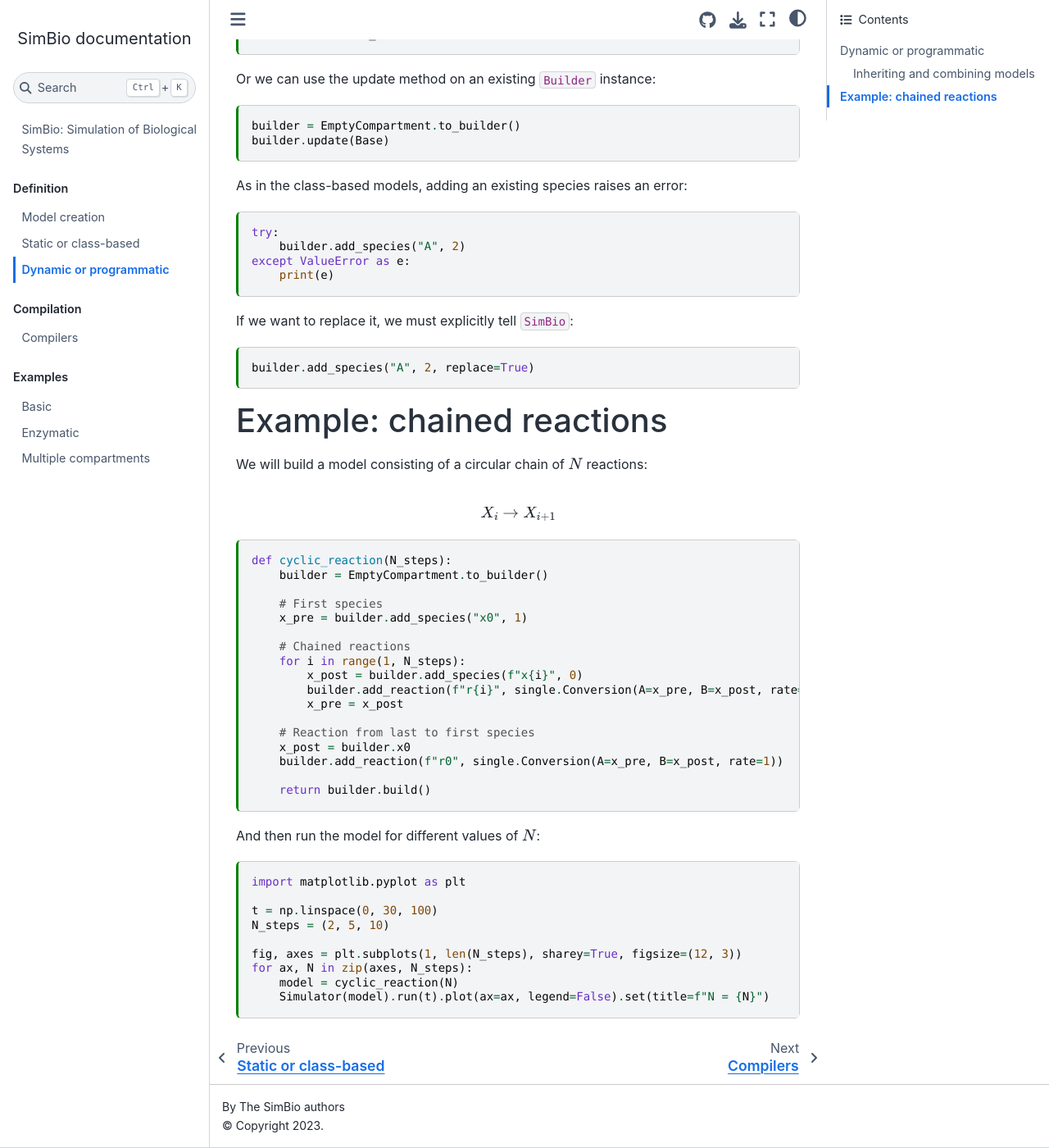
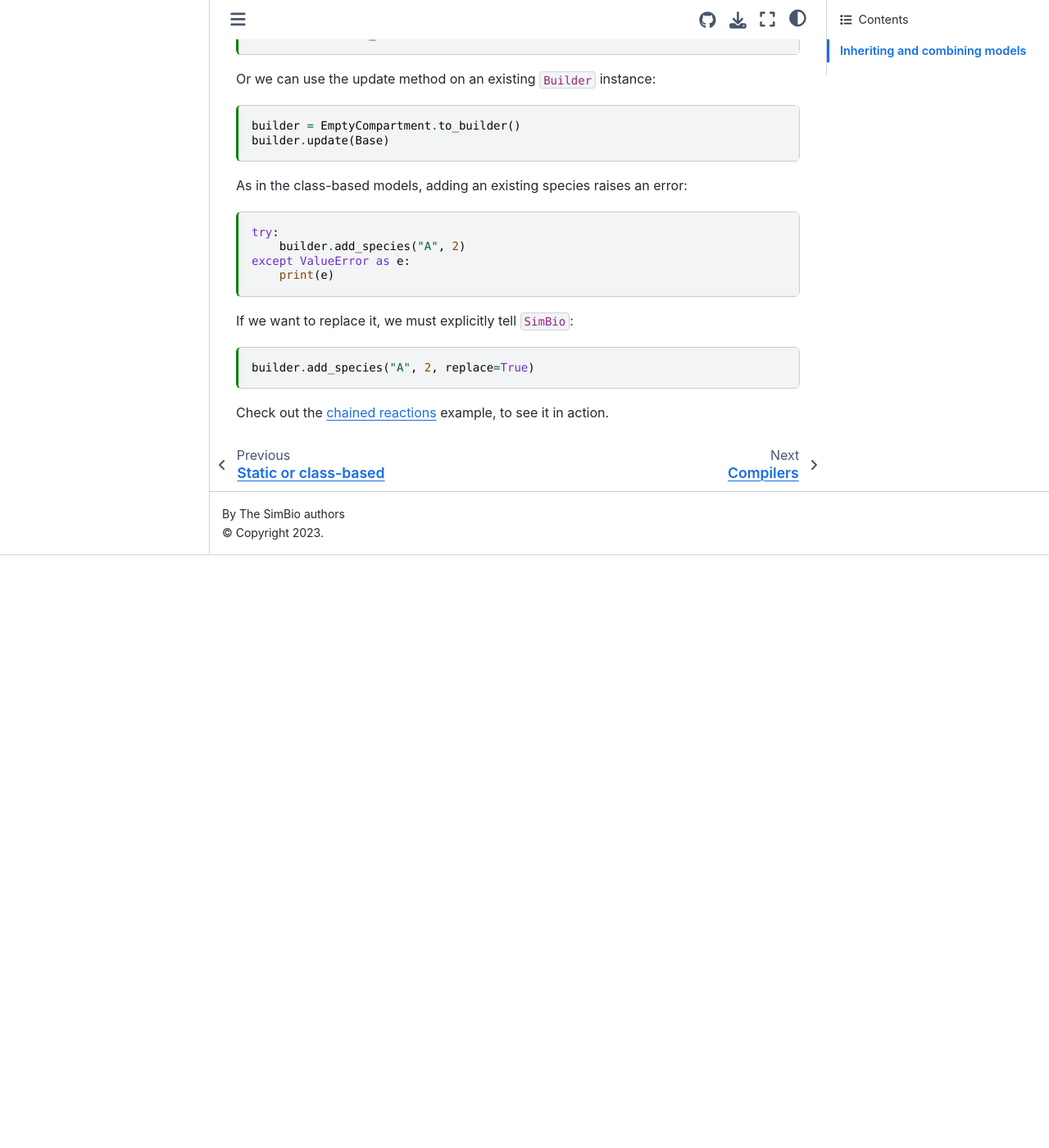
Before and after one commit to hgrecco/simbio, a Jupyter Book: the page built from docs/model/dynamic.md, in a window 1280 px wide and 1400 px high, scrolled down 1314 px. Shown: the whole window at 82% size. Built offline with Jupyter Book 1.0.4 settings and Sphinx 7.4.7 and the Sphinx Book theme 1.1.4, drawn with Linux system fonts in a browser that asks for light colours; after the commit the page ends 1991 px from its top, so only the background shows below that.

Commit message:
Moved chained reactions to examples

````diff
--- a/docs/_toc.yml
+++ b/docs/_toc.yml
@@ -17,3 +17,4 @@
     - file: examples/basic.md
     - file: examples/enzymatic.md
     - file: examples/compartments.md
+    - file: examples/chained-reactions.md
--- a/docs/model/dynamic.md
+++ b/docs/model/dynamic.md
@@ -111,42 +111,5 @@
 builder.add_species("A", 2, replace=True)
 ```
 
-# Example: chained reactions
-
-We will build a model consisting of a circular chain of $N$ reactions:
-
-$$ X_i \rightarrow X_{i+1} $$
-
-```{code-cell} ipython3
-def cyclic_reaction(N_steps):
-    builder = EmptyCompartment.to_builder()
-
-    # First species
-    x_pre = builder.add_species("x0", 1)
-
-    # Chained reactions
-    for i in range(1, N_steps):
-        x_post = builder.add_species(f"x{i}", 0)
-        builder.add_reaction(f"r{i}", single.Conversion(A=x_pre, B=x_post, rate=1))
-        x_pre = x_post
-
-    # Reaction from last to first species
-    x_post = builder.x0
-    builder.add_reaction(f"r0", single.Conversion(A=x_pre, B=x_post, rate=1))
-
-    return builder.build()
-```
-
-And then run the model for different values of $N$:
-
-```{code-cell} ipython3
-import matplotlib.pyplot as plt
-
-t = np.linspace(0, 30, 100)
-N_steps = (2, 5, 10)
-
-fig, axes = plt.subplots(1, len(N_steps), sharey=True, figsize=(12, 3))
-for ax, N in zip(axes, N_steps):
-    model = cyclic_reaction(N)
-    Simulator(model).run(t).plot(ax=ax, legend=False).set(title=f"N = {N}")
-```
+Check out the [chained reactions](../examples/chained-reactions.md) example,
+to see it in action.
````
Also changed, not shown: docs/examples/chained-reactions.md (added, +78 -0 lines).
